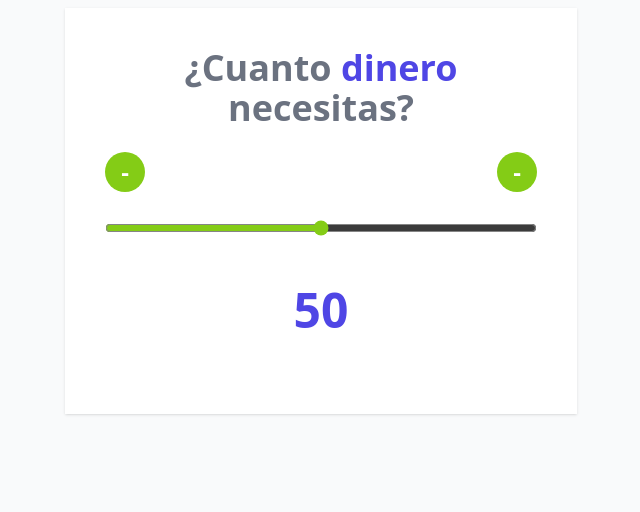
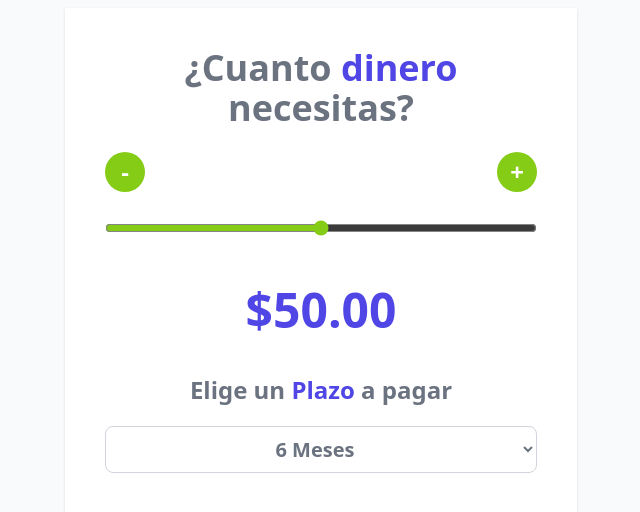
Before and after one commit to raxdevFrontier/Proyectos-HTML-CSS-JS, a React (Vite) app in the folder 65_REACT-cotizador-prestamos/: page / in a window 1280 px wide. Shown: the top 512 px of the page, without its empty margins (319-959 px from the left). Built offline with nearby package versions, Linux system fonts and the light colour scheme.

Commit message:
REACT-12_añadir Select con su State

```diff
--- a/65_REACT-cotizador-prestamos/src/App.jsx
+++ b/65_REACT-cotizador-prestamos/src/App.jsx
@@ -1,9 +1,11 @@
 import { useState } from 'react'
 import Header from './components/Header'
 import Button from './components/Button'
+import { fomaterarDinero } from './helpers'
 
 function App() {
 	const [cantidad, setCantidad] = useState(50)
+	const [meses, setMeses] = useState(6)
 
 	const MIN = 0
 	const MAX = 100
@@ -42,8 +44,8 @@ function App() {
 			<Header />
 
 			<div className="flex justify-between my-6">
-				<Button />
-				<Button />
+				<Button operador="-" fn={handleClickDecremento} />
+				<Button operador="+" fn={handleClickIncremento} />
 			</div>
 
 			<input
@@ -56,7 +58,21 @@ function App() {
 				value={cantidad}
 			/>
 
-			<p className="text-center my-10 text-5xl font-extrabold text-indigo-600">{cantidad}</p>
+			<p className="text-center my-10 text-5xl font-extrabold text-indigo-600">{fomaterarDinero(cantidad)}</p>
+
+			<h2 className="text-2xl font-extrabold text-gray-500 text-center">
+				Elige un <span className="text-indigo-600">Plazo</span> a pagar
+			</h2>
+
+			<select
+				className="mt-5 w-full p-2 bg-white border border-gray-300 rounded-lg text-center text-xl font-bold text-gray-500"
+				value={meses}
+				onChange={(e) => setMeses(+e.target.value)}
+			>
+				<option value="6">6 Meses</option>
+				<option value="12">12 Meses</option>
+				<option value="24">24 Meses</option>
+			</select>
 		</div>
 	)
 }
--- a/65_REACT-cotizador-prestamos/src/components/Button.jsx
+++ b/65_REACT-cotizador-prestamos/src/components/Button.jsx
@@ -2,14 +2,14 @@
 // al escribir "rfc" se escribirá la estructura basica de un componente
 // y con "rfce" se escribre la estructura basica + el "export default"
 
-function Button() {
+function Button({ operador, fn }) {
 	return (
 		<button
 			type="button"
 			className="h-10 w-10 flex items-center justify-center font-bold text-white text-2xl bg-lime-500 rounded-full hover:outline-none hover:ring-2 hover:ring-offset-2 hover:ring-lime-500"
-			// onClick={handleClickDecremento}
+			onClick={fn}
 		>
-			-
+			{operador}
 		</button>
 	)
 }
--- /dev/null
+++ b/65_REACT-cotizador-prestamos/src/helpers/index.js
@@ -0,0 +1,9 @@
+const fomaterarDinero = (valor) => {
+	const formatter = new Intl.NumberFormat('es-US', {
+		style: 'currency',
+		currency: 'USD',
+	})
+	return formatter.format(valor)
+}
+
+export { fomaterarDinero }
```
